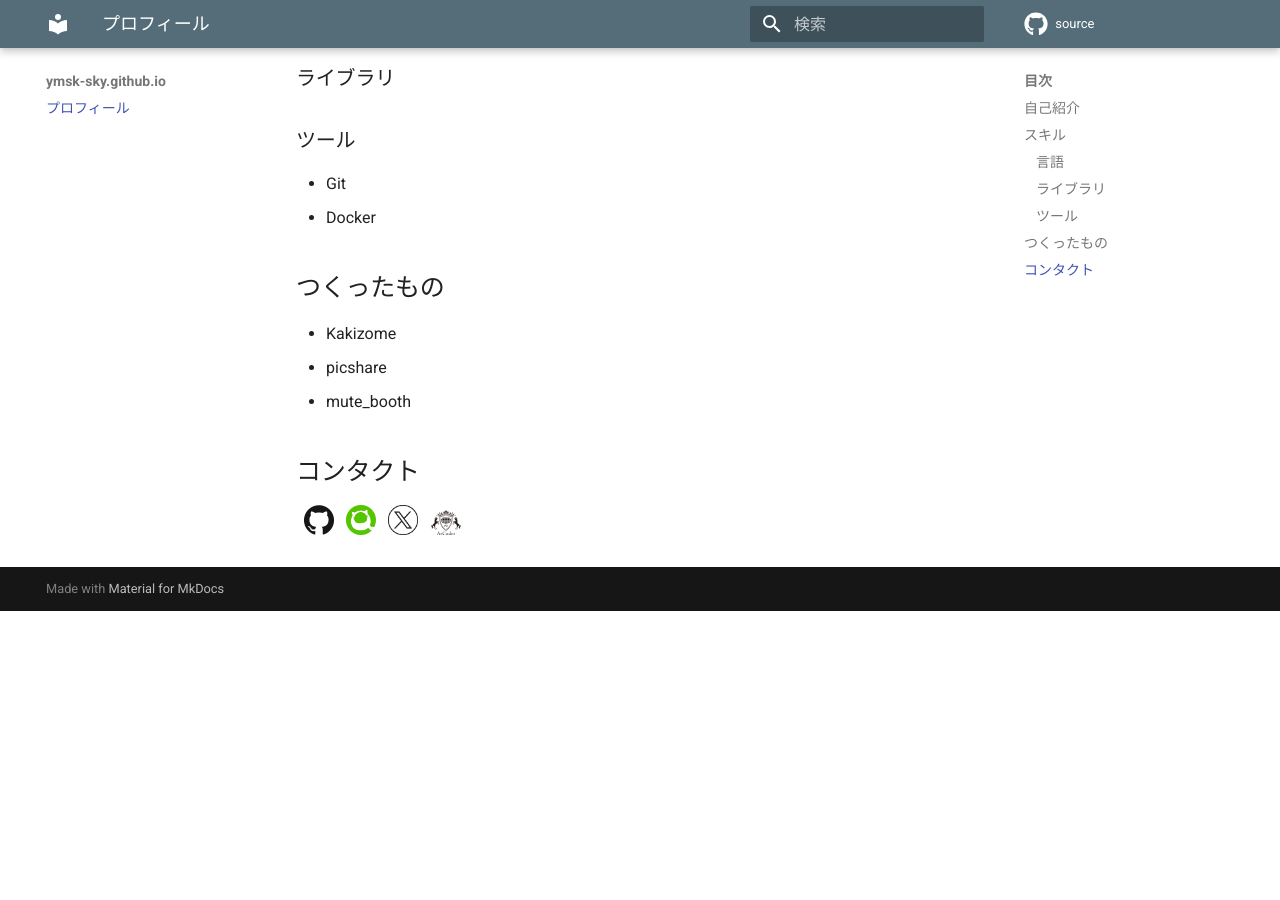
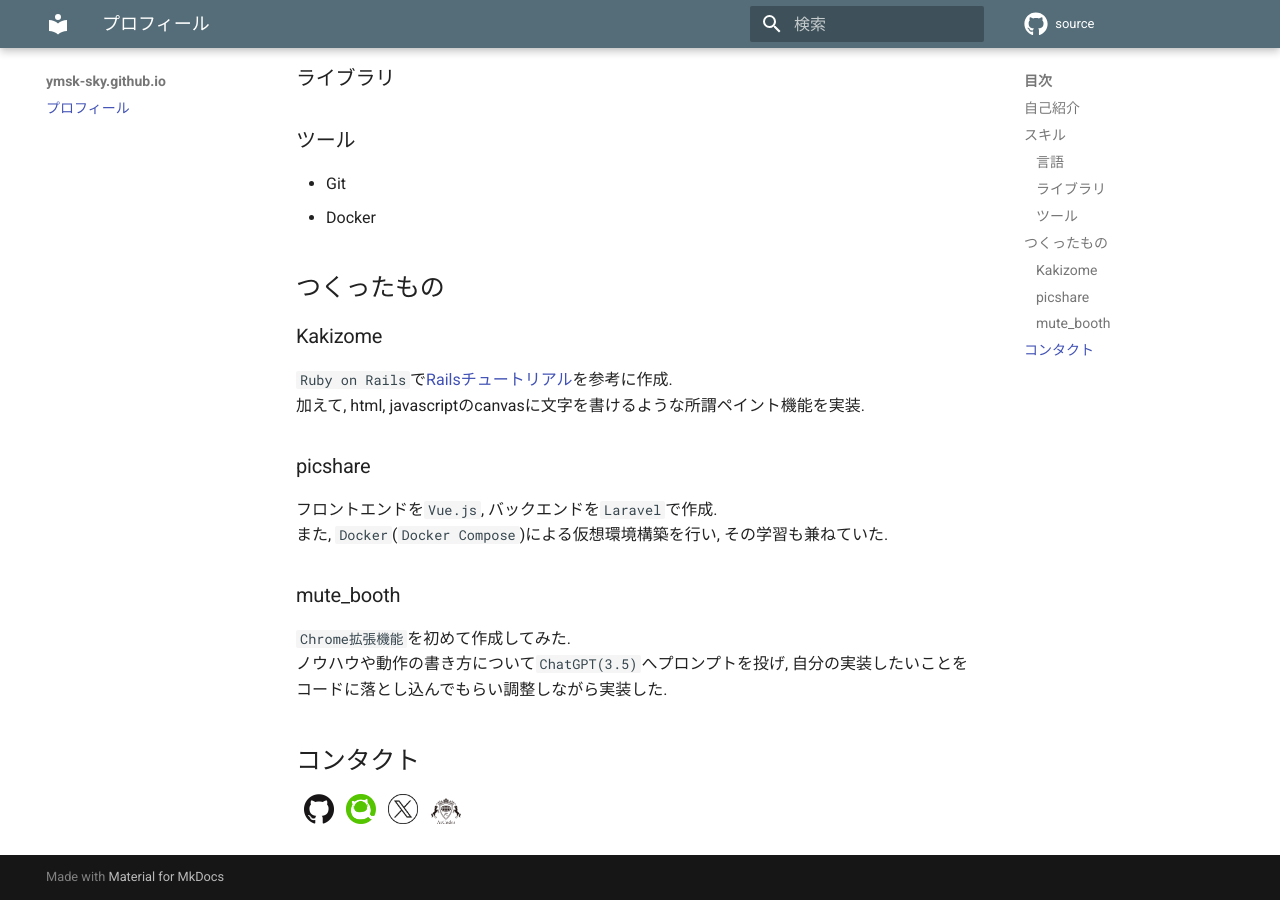
Before and after one commit to ymsk-sky/ymsk-sky.github.io, an MkDocs documentation site: the page built from docs/index.md, in a window 1280 px wide and 900 px high, scrolled down 522 px. Built offline with MkDocs 1.6.1 and Material for MkDocs 9.7.7, drawn with Linux system fonts in a browser that asks for light colours; comment, search, counter and statistics services are not loaded; before the commit the page ends 1133 px from its top, so only the background shows below that.

Commit message:
つくったもの詳細更新

```diff
--- a/docs/index.md
+++ b/docs/index.md
@@ -21,9 +21,17 @@
 
 ## つくったもの
 
-- Kakizome
-- picshare
-- mute_booth
+### Kakizome
+`Ruby on Rails`で[Railsチュートリアル](https://railstutorial.jp/)を参考に作成.
+加えて, html, javascriptのcanvasに文字を書けるような所謂ペイント機能を実装.
+
+### picshare
+フロントエンドを`Vue.js`, バックエンドを`Laravel`で作成.
+また, `Docker`(`Docker Compose`)による仮想環境構築を行い, その学習も兼ねていた.
+
+### mute_booth
+`Chrome拡張機能`を初めて作成してみた.
+ノウハウや動作の書き方について`ChatGPT(3.5)`へプロンプトを投げ, 自分の実装したいことをコードに落とし込んでもらい調整しながら実装した.
 
 ## コンタクト
 
```
